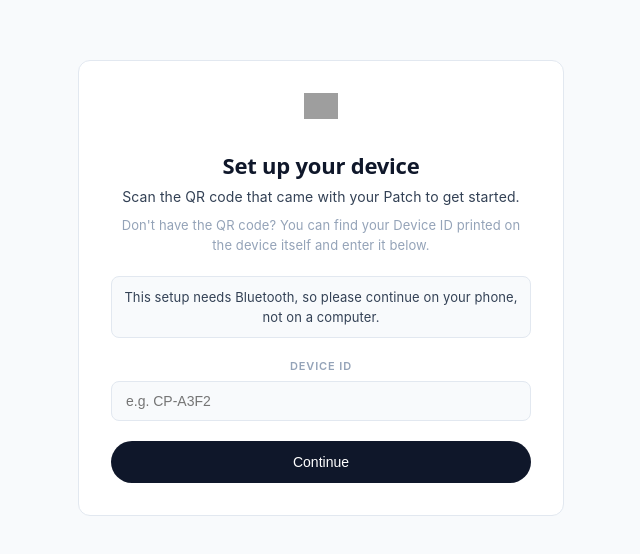
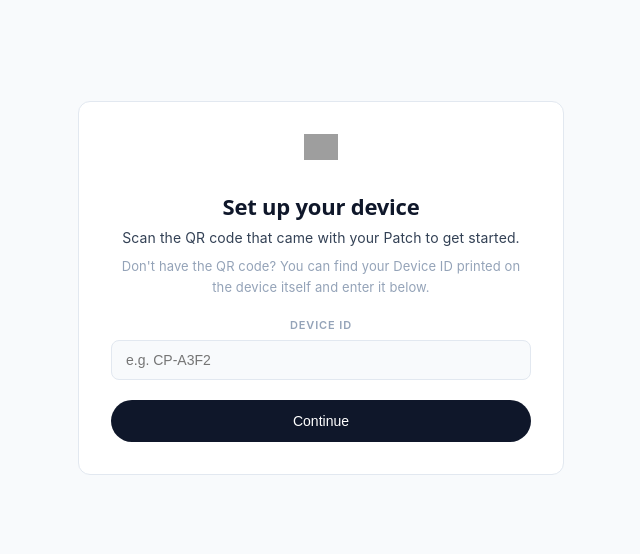
Before and after one commit to AreteusWeb/patch-onboarding, a React (Vite) app: page / in a window 1280 px wide. Shown: the part 192-746 px from the top of the page, without its empty margins (319-959 px from the left). Built offline with nearby package versions, Linux system fonts and the light colour scheme; grey boxes are pictures that could not be loaded.

Commit message:
remove no pc

```diff
--- a/src/pages/DeviceSetupPage.jsx
+++ b/src/pages/DeviceSetupPage.jsx
@@ -261,10 +261,6 @@ export default function DeviceSetupPage() {
               Don't have the QR code? You can find your Device ID printed on
               the device itself and enter it below.
             </p>
-            <div style={styles.notice}>
-              This setup needs Bluetooth, so please continue on your phone,
-              not on a computer.
-            </div>
             <form onSubmit={handleManualId}>
               <label style={styles.label}>Device ID</label>
               <input
@@ -423,15 +419,6 @@ const styles = {
   deviceId: { color: "#94a3b8", fontSize: 13, marginBottom: 20 },
   bodyText: { color: "#334155", fontSize: 14, marginBottom: 8 },
   helperText: { color: "#94a3b8", fontSize: 13, marginBottom: 20 },
-  notice: {
-    fontSize: 13,
-    color: "#334155",
-    background: "#f8fafc",
-    border: "1px solid #e2e8f0",
-    borderRadius: 8,
-    padding: "10px 12px",
-    marginBottom: 20,
-  },
   label: {
     display: "block",
     fontSize: 11,
```
